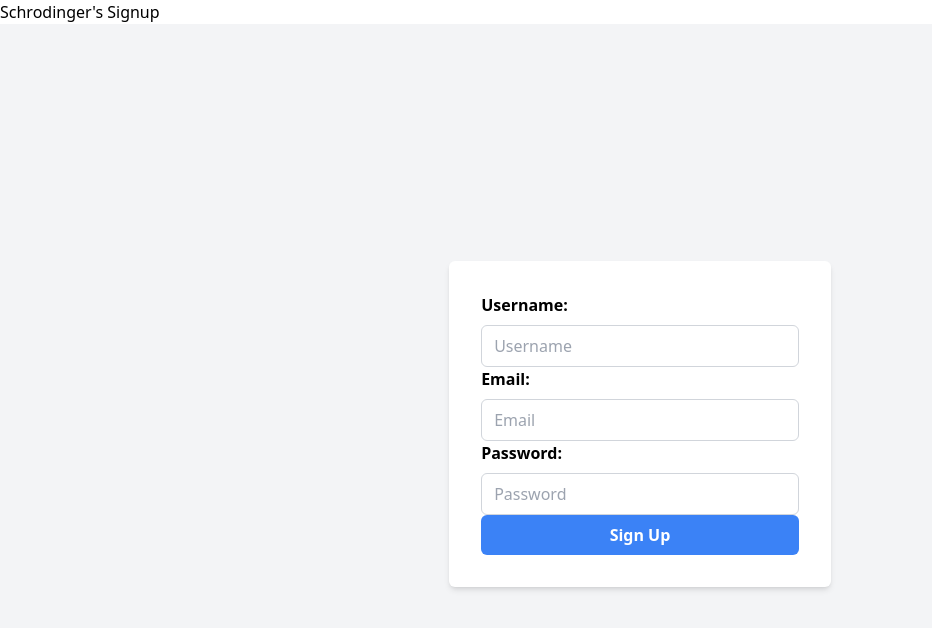
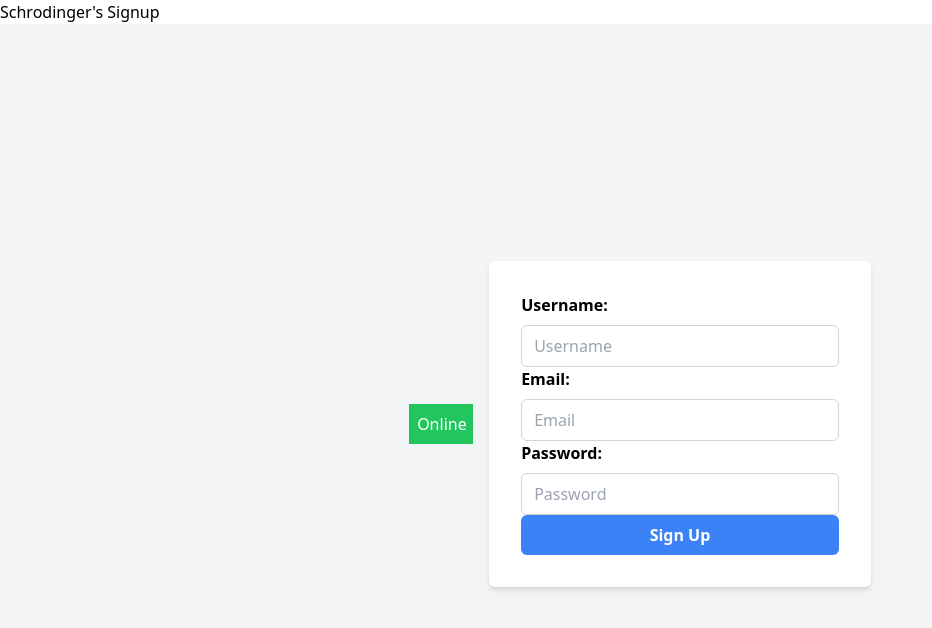
Before and after one commit to rshvraj/schrodingers-signup, a React (Vite) app in the folder client/: page / in a window 1280 px wide. Shown: the top 628 px of the page, without its empty margins (0-932 px from the left). Built offline with nearby package versions, Linux system fonts and the light colour scheme.

Commit message:
online status added

```diff
--- a/client/src/components/SignupForm.jsx
+++ b/client/src/components/SignupForm.jsx
@@ -44,6 +44,9 @@ const SignupForm = () => {
 
   return (
     <div className="signup-form-container flex justify-center items-center h-screen bg-gray-100">
+        <div className={`w-16 p-2 text-white text-center mr-4 ${isOnline ? 'bg-green-500' : 'bg-red-500'}`}>
+        {isOnline ? 'Online' : 'Offline'}
+      </div>
       <form onSubmit={handleSubmit} className="bg-white p-8 rounded-md shadow-md max-w-md">
         <label htmlFor="username" className="block mb-2 font-bold">
           Username:
@@ -80,7 +83,7 @@ const SignupForm = () => {
         />
         <button
           type="submit"
-          disabled={!isOnline}
+
           className={`w-full py-2 rounded-md font-bold text-center ${
             isOnline ? 'bg-blue-500 text-white' : 'bg-gray-400 text-gray-700'
           }`}
```
